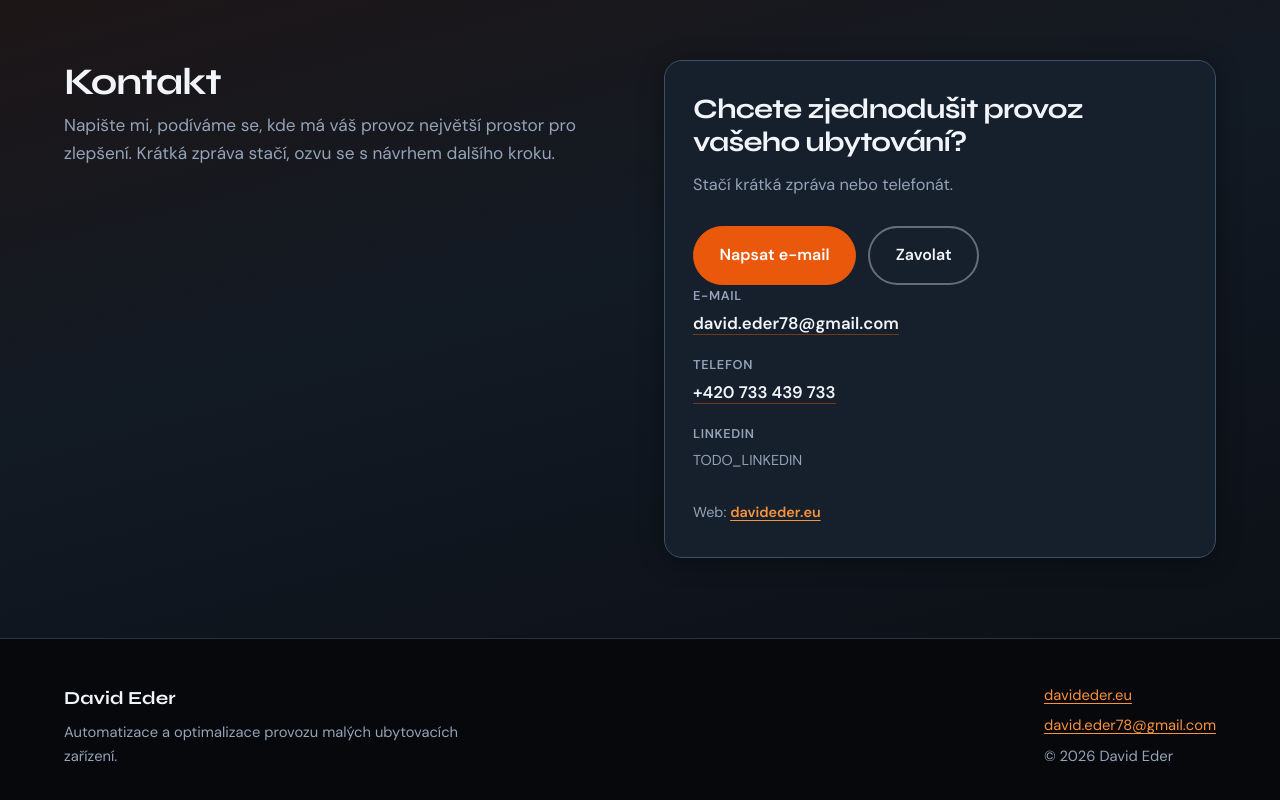
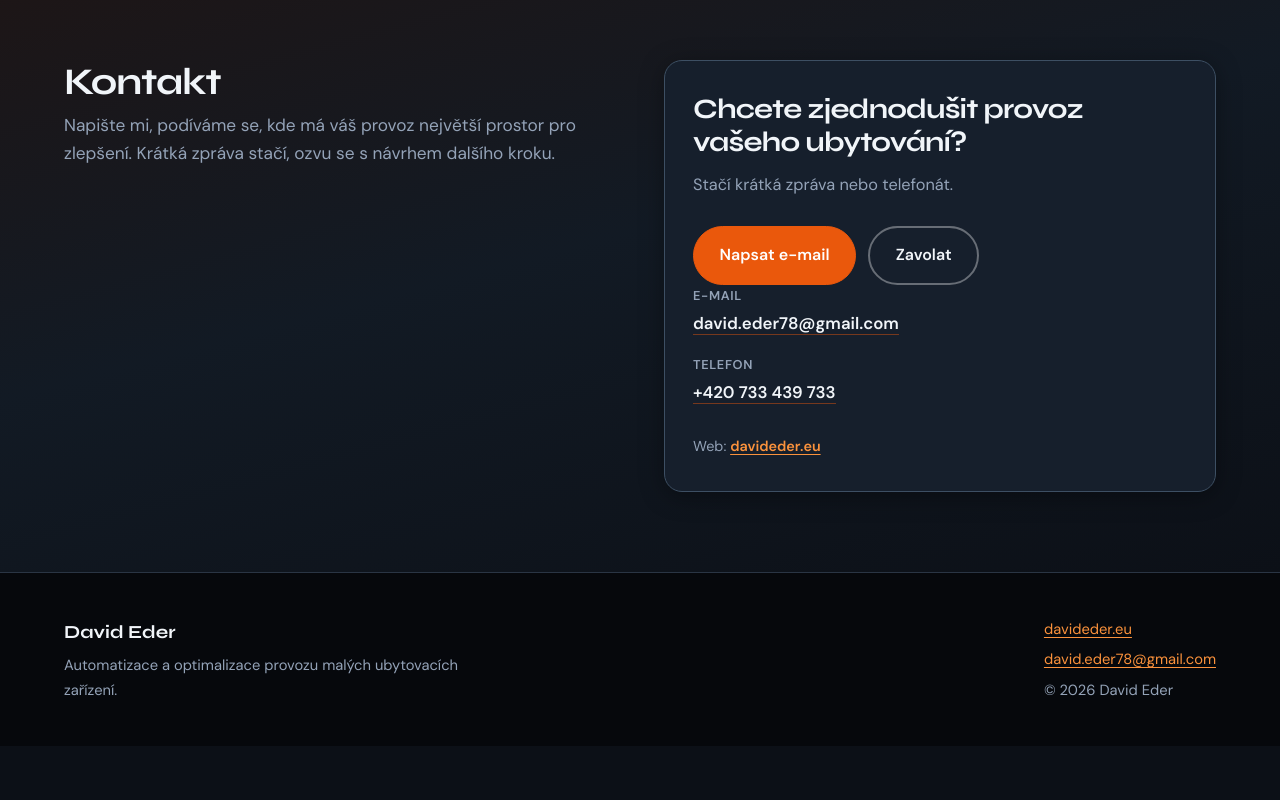
Before and after one commit to Noah-eu/David-Eder, a React (Vite) app: page / in a window 1280 px wide. Shown: the part 4597-5397 px from the top of the page. After the commit the page ends 5343 px from the top, so only its background shows below. Built offline with nearby package versions, Linux system fonts and the light colour scheme.

Commit message:
chore: remove LinkedIn from contact (not used)
Made-with: Cursor

```diff
--- a/src/components/ContactSection.tsx
+++ b/src/components/ContactSection.tsx
@@ -1,14 +1,9 @@
 import { siteData } from '../content/siteData'
-
-function isHttpUrl(s: string): boolean {
-  return s.startsWith('http://') || s.startsWith('https://')
-}
 
 export function ContactSection() {
   const { contact, domain } = siteData
   const mailto = `mailto:${contact.email}?subject=${encodeURIComponent('Dotaz na spolupráci')}`
   const telHref = contact.phone.replace(/\s/g, '')
-  const linkedinOk = isHttpUrl(contact.linkedinUrl)
 
   return (
     <section className="section contact-section" id={contact.id} aria-labelledby="contact-title">
@@ -49,18 +44,6 @@ export function ContactSection() {
                 </a>
               </dd>
             </div>
-            <div className="contact-row">
-              <dt>{contact.linkedinLabel}</dt>
-              <dd>
-                {linkedinOk ? (
-                  <a className="contact-link" href={contact.linkedinUrl} target="_blank" rel="noopener noreferrer">
-                    Profil na LinkedIn
-                  </a>
-                ) : (
-                  <span className="contact-placeholder">{contact.linkedinUrl}</span>
-                )}
-              </dd>
-            </div>
           </dl>
 
           <p className="contact-meta">
--- a/src/content/siteData.ts
+++ b/src/content/siteData.ts
@@ -2,7 +2,6 @@
  * Veškeré texty a kontaktní údaje webu — jediné místo pro úpravy copy.
  * Pro rozšíření o EN přidejte např. siteDataEn a přepínač locale.
  *
- * LinkedIn: dokud nemáte URL, nechte TODO_LINKEDIN — zobrazí se jako text k doplnění.
  */
 
 export const seo = {
@@ -193,15 +192,12 @@ export const siteData = {
     id: 'kontakt',
     email: 'david.eder78@gmail.com',
     phone: '+420 733 439 733',
-    /** Celá URL profilu, např. https://www.linkedin.com/in/… */
-    linkedinUrl: 'TODO_LINKEDIN',
     title: 'Kontakt',
     headline: 'Chcete zjednodušit provoz vašeho ubytování?',
     body:
       'Napište mi, podíváme se, kde má váš provoz největší prostor pro zlepšení. Krátká zpráva stačí, ozvu se s návrhem dalšího kroku.',
     emailLabel: 'E-mail',
     phoneLabel: 'Telefon',
-    linkedinLabel: 'LinkedIn',
     btnEmail: 'Napsat e-mail',
     btnCall: 'Zavolat',
     contactLead: 'Stačí krátká zpráva nebo telefonát.',
--- a/src/styles.css
+++ b/src/styles.css
@@ -719,11 +719,6 @@ a:hover {
   border-bottom-color: var(--accent-hover);
 }
 
-.contact-placeholder {
-  font-size: 0.9rem;
-  color: var(--text-muted);
-}
-
 .contact-actions {
   display: flex;
   flex-wrap: wrap;
```
Also changed, not shown: 1 other file (tests, documents, lock files or other folders).
